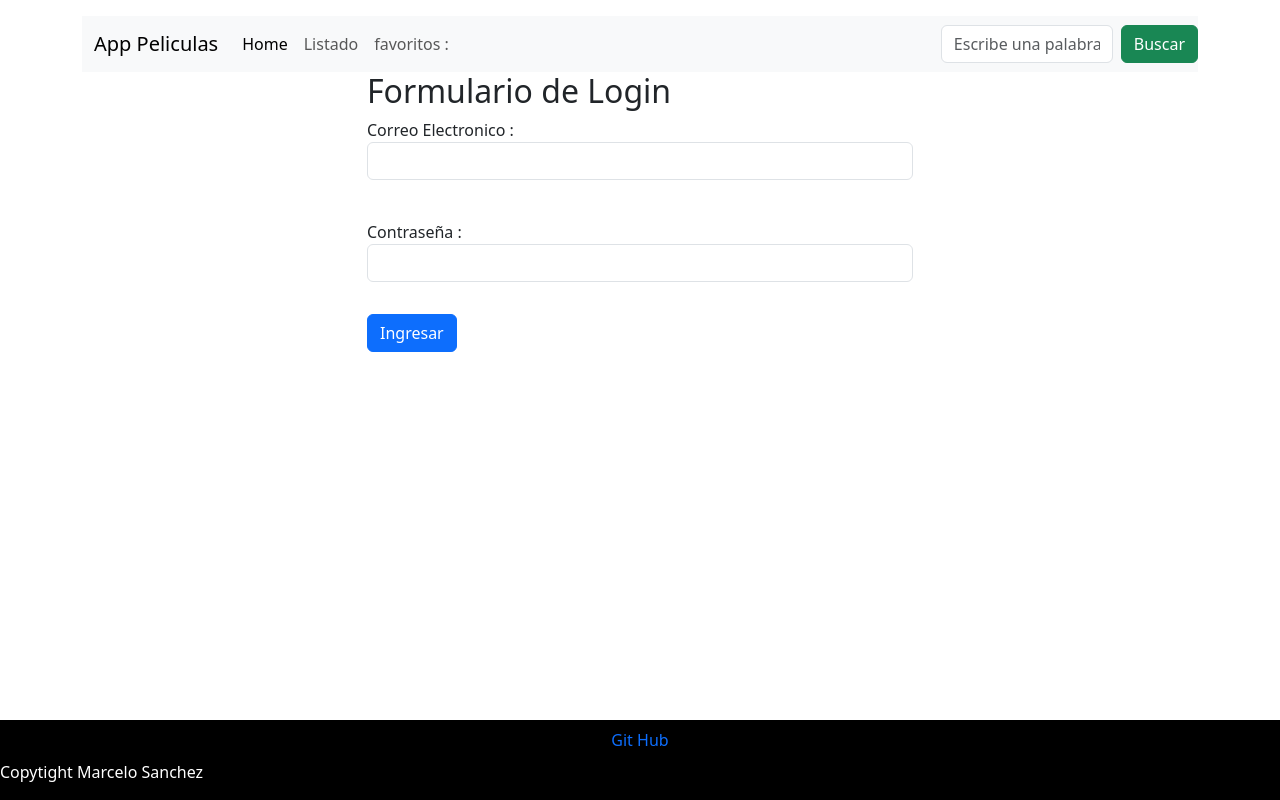
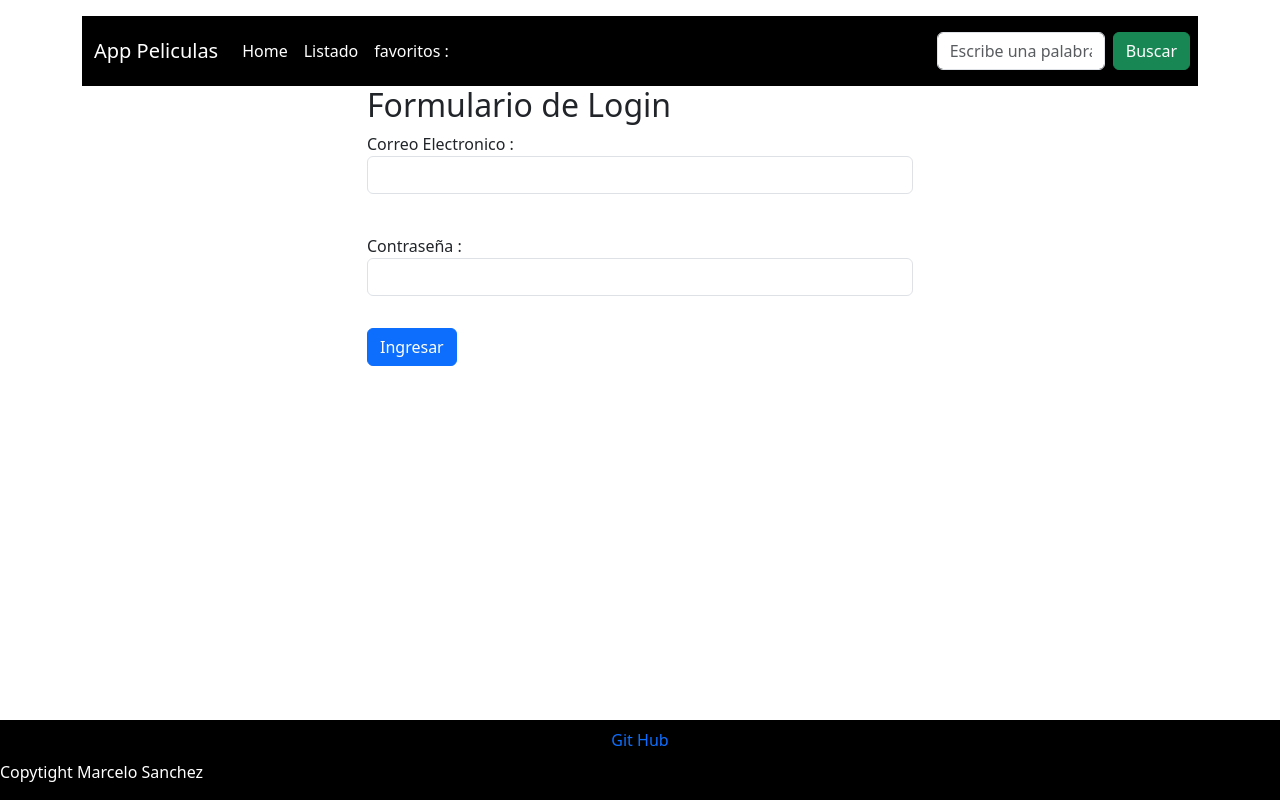
Before and after one commit to MarceloSanchezDev/PaginaPeliculas, a React (Vite) app in the folder appPeliculas/: page / in a window 1280 px wide. Built offline with nearby package versions, Linux system fonts and the light colour scheme.

Commit message:
fix padding search

```diff
--- a/appPeliculas/src/components/Buscador.jsx
+++ b/appPeliculas/src/components/Buscador.jsx
@@ -26,7 +26,7 @@ function Buscador() {
         }
     }
     return(
-        <form onSubmit={submitHandfler} className="d-flex aling-items-center">
+        <form onSubmit={submitHandfler} className="d-flex aling-items-center p-2">
             <label className="form-label mb-0 mx-2" >
                 <input type="text" className="form-control" name="keyword" placeholder="Escribe una palabra clave...."/>
             </label>
--- a/appPeliculas/src/components/Header.jsx
+++ b/appPeliculas/src/components/Header.jsx
@@ -8,17 +8,17 @@ function Header(props) {
     return(
         <>
         <header className='sticky-top  mb-10 '>
-                <nav className="navbar navbar-expand-lg bg-body-tertiary">
-                    <div className="container-fluid ">
-                        <a className="navbar-brand" href="#">App Peliculas</a>
-                        <button className="navbar-toggler" type="button" data-bs-toggle="collapse" data-bs-target="#navbarNavAltMarkup" aria-controls="navbarNavAltMarkup" aria-expanded="false" aria-label="Toggle navigation">
-                        <span className="navbar-toggler-icon"></span>
+                <nav className="navbar navbar-expand-lg bg-black text-white">
+                    <div className="container-fluid text-white">
+                        <Link className="navbar-brand text-white" to={'/'}>App Peliculas</Link>
+                        <button className="navbar-toggler text-white" type="button" data-bs-toggle="collapse" data-bs-target="#navbarNavAltMarkup" aria-controls="navbarNavAltMarkup" aria-expanded="false" aria-label="Toggle navigation">
+                        <span className="navbar-toggler-icon text-white"></span>
                         </button>
-                        <div className="collapse navbar-collapse" id="navbarNavAltMarkup">
-                        <div className="navbar-nav">
-                            <Link className="nav-link active" aria-current="page" to={'/'}>Home</Link>
-                            <Link className="nav-link" to={'listado'}>Listado</Link>
-                            <Link className="nav-link" to={'favoritos'}>favoritos :
+                        <div className="collapse navbar-collapse text-white" id="navbarNavAltMarkup">
+                        <div className="navbar-nav text-white">
+                            <Link className="nav-link active text-white" aria-current="page" to={'/'}>Home</Link>
+                            <Link className="nav-link text-white" to={'listado'}>Listado</Link>
+                            <Link className="nav-link text-white" to={'favoritos'}>favoritos :
                               {token &&
                               ` ${props.favoritos.length}`
                               }
```
